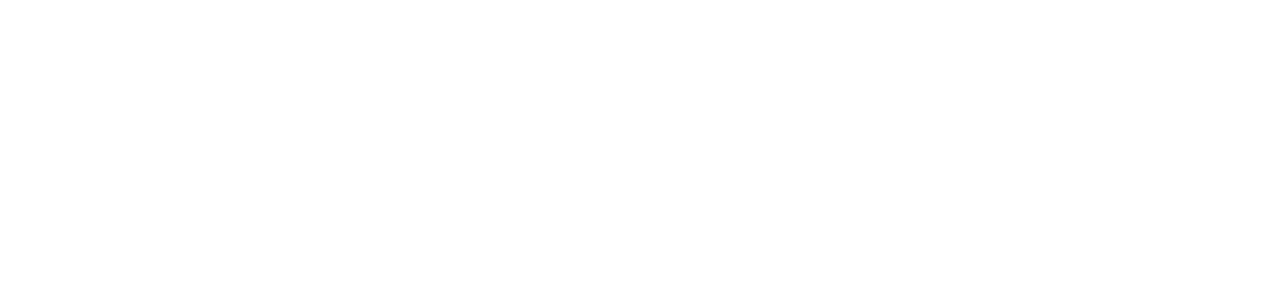
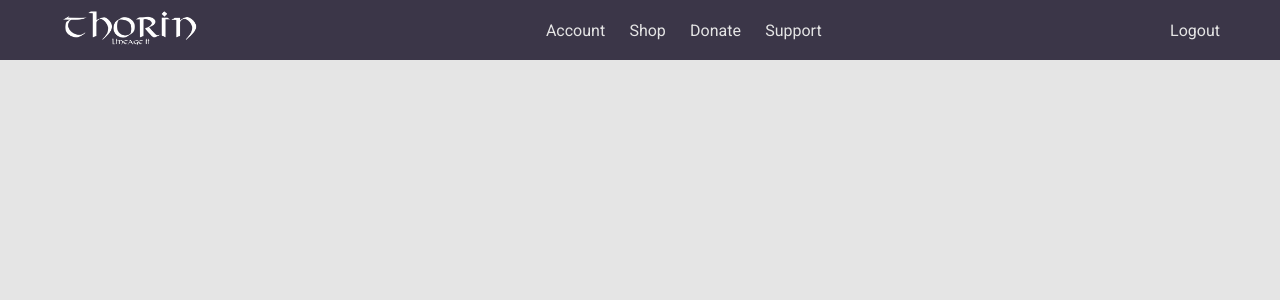
Before and after one commit to lucasfgs/l2-plataform, a React (Create React App) app: page /dashboard in a window 1280 px wide. Shown: the top 300 px of the page. Built offline with nearby package versions, Linux system fonts and the light colour scheme.

Commit message:
Dashboard header

```diff
--- a/package.json
+++ b/package.json
@@ -6,6 +6,7 @@
     "@testing-library/jest-dom": "^4.2.4",
     "@testing-library/react": "^9.3.2",
     "@testing-library/user-event": "^7.1.2",
+    "axios": "^0.19.2",
     "react": "^16.13.0",
     "react-dom": "^16.13.0",
     "react-router-dom": "^5.1.2",
@@ -21,7 +22,7 @@
   "eslintConfig": {
     "extends": "react-app"
   },
-  "homepage": "/plataform",
+  "homepage": "/login",
   "browserslist": {
     "production": [
       ">0.2%",
--- /dev/null
+++ b/src/components/Header/index.js
@@ -0,0 +1,29 @@
+import React from "react";
+
+import {
+  Container,
+  LogoContainer,
+  Logo,
+  Menu,
+  MenuItem,
+  Logout
+} from "./styles";
+
+import logo from "../../assets/img/logob1.png";
+
+export default function Header() {
+  return (
+    <Container>
+      <LogoContainer>
+        <Logo src={logo} />
+      </LogoContainer>
+      <Menu>
+        <MenuItem>Account</MenuItem>
+        <MenuItem>Shop</MenuItem>
+        <MenuItem>Donate</MenuItem>
+        <MenuItem>Support</MenuItem>
+      </Menu>
+      <Logout>Logout</Logout>
+    </Container>
+  );
+}
--- /dev/null
+++ b/src/components/Header/styles.js
@@ -0,0 +1,42 @@
+import styled from "styled-components";
+
+export const Container = styled.div`
+  height: 60px;
+  width: 100%;
+  background: #3b3648;
+  padding: 0 60px;
+  display: flex;
+  justify-content: space-between;
+`;
+
+export const LogoContainer = styled.div``;
+
+export const Logo = styled.img`
+  height: 55px;
+`;
+
+export const Menu = styled.ul`
+  display: flex;
+  list-style: none;
+  width: 300px;
+`;
+
+export const MenuItem = styled.li`
+  margin: auto;
+  color: #e5e5e5;
+  cursor: pointer;
+
+  :hover {
+    color: #ff804e;
+  }
+`;
+
+export const Logout = styled.a`
+  margin: auto 0;
+  color: #e5e5e5;
+  cursor: pointer;
+
+  :hover {
+    color: #ff4242;
+  }
+`;
--- a/src/components/Input/index.js
+++ b/src/components/Input/index.js
@@ -7,7 +7,8 @@
   type = "text",
   name,
   placeholder = "",
-  required = false
+  required = false,
+  onChange
 }) {
   return (
     <Container>
@@ -15,7 +16,12 @@
         {title}
         {required && <span>*</span>}
       </label>
-      <input type={type} name={name} placeholder={placeholder} />
+      <input
+        type={type}
+        name={name}
+        placeholder={placeholder}
+        onChange={onChange}
+      />
     </Container>
   );
 }
--- /dev/null
+++ b/src/pages/Dashboard/index.js
@@ -0,0 +1,12 @@
+import React from "react";
+
+import { Container } from "./styles";
+import Header from "../../components/Header";
+
+export default function Dashboard() {
+  return (
+    <Container>
+      <Header />
+    </Container>
+  );
+}
--- /dev/null
+++ b/src/pages/Dashboard/styles.js
@@ -0,0 +1,6 @@
+import styled from "styled-components";
+
+export const Container = styled.div`
+  background: #e5e5e5;
+  height: 100vh;
+`;
--- a/src/pages/login/index.js
+++ b/src/pages/login/index.js
@@ -1,4 +1,4 @@
-import React from "react";
+import React, { useState } from "react";
 
 import {
   Container,
@@ -16,8 +16,23 @@
 } from "./styles";
 import Logo from "../../assets/img/logob1.png";
 import Input from "../../components/Input";
+import api from "../../services/api";
 
-export default function login() {
+function Login() {
+  const [user, setUser] = useState({});
+
+  function handleChange(e) {
+    setUser({ ...user, [e.target.name]: e.target.value });
+  }
+
+  async function handleSubmit() {
+    const resp = await api.post("/login", user);
+
+    const { token, user: userData } = resp.data;
+
+    console.log(token, userData);
+  }
+
   return (
     <Container>
       <Background />
@@ -31,10 +46,16 @@
               title="E-mail"
               name="email"
               placeholder="example@example.com"
+              onChange={handleChange}
             />
-            <Input title="Password" name="password" type="password" />
+            <Input
+              title="Password"
+              name="password"
+              type="password"
+              onChange={handleChange}
+            />
             <ForgotPassword>Forgot your password?</ForgotPassword>
-            <Button href="">
+            <Button onClick={handleSubmit}>
               <span>Login</span>
             </Button>
             <CreateAccountContainer>
@@ -49,3 +70,5 @@
     </Container>
   );
 }
+
+export default Login;
--- a/src/pages/login/styles.js
+++ b/src/pages/login/styles.js
@@ -70,6 +70,7 @@
   justify-content: center;
   align-items: center;
   text-decoration: none;
+  cursor: pointer;
   background-color: #ff804e;
   background-image: linear-gradient(62deg, #ff804e 0%, #f15d21 100%);
   font-size: 20px;
--- a/src/routes.js
+++ b/src/routes.js
@@ -1,12 +1,14 @@
 import React from "react";
 import { BrowserRouter, Route } from "react-router-dom";
 
-import Login from "./pages/login";
+import Login from "./pages/Login";
+import Dashboard from "./pages/Dashboard";
 
 export default function routes() {
   return (
     <BrowserRouter>
-      <Route path="/plataform" exact component={Login} />
+      <Route path="/login" exact component={Login} />
+      <Route path="/dashboard" exact component={Dashboard} />
     </BrowserRouter>
   );
 }
--- /dev/null
+++ b/src/services/api.js
@@ -0,0 +1,7 @@
+import axios from "axios";
+
+const api = axios.create({
+  baseURL: "http://localhost/api"
+});
+
+export default api;
```
Also changed, not shown: 1 other file (tests, documents, lock files or other folders).
